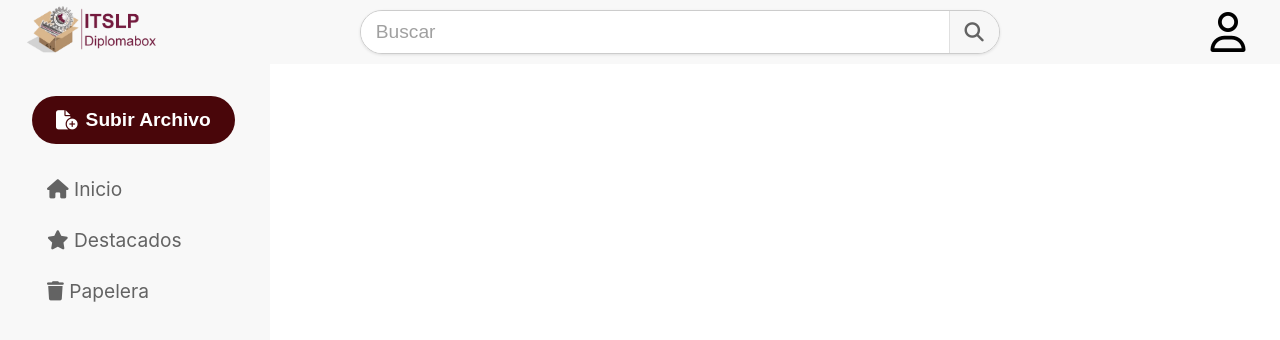
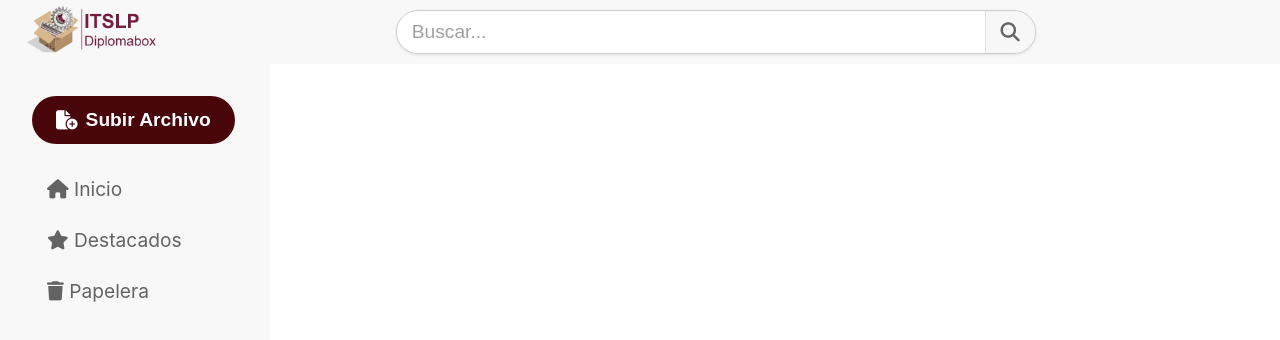
Before and after one commit to AmayaGM/Diplomabox, a Vue app: page / in a window 1280 px wide. Shown: the top 340 px of the page. Built offline with nearby package versions, Linux system fonts and the light colour scheme.

Commit message:
Buscador

```diff
--- a/src/components/Header.vue
+++ b/src/components/Header.vue
@@ -6,13 +6,11 @@
             </router-link>
     </div>
     <div class="searchb"><SearchBar></SearchBar></div>
-    <div class="config"><Configuracion></Configuracion></div>
 </div>
 </template>
 
 <script setup>
 import SearchBar from './modules/header/SearchBar.vue';
-import Configuracion from './modules/header/Configuracion.vue';
 </script>
 
 <style scoped>
@@ -21,13 +19,16 @@ import Configuracion from './modules/header/Configuracion.vue';
     width: 100%;
     display: flex;
     align-items: center;
+    /* Changed 'justify-content: space-between;' to 'space-around' or 'center' */
+    /* Let's use 'space-between' but modify 'searchb' */
     justify-content: space-between;
     padding: 0 1.5rem;
-    gap: 1rem;
+    gap: 1rem; /* This gap might push it off center, but let's manage it */
     background-color: var(--color-background-general);
 }
 
 .logo{
+    /* Use fixed width or 'flex-shrink: 0' to prevent it from shrinking */
     display: flex;
     align-items: center;
 }
@@ -37,13 +38,22 @@ import Configuracion from './modules/header/Configuracion.vue';
     margin: 0;
 }
 
-.search{
-    flex: 1;
+/* 🎯 Key changes for the search bar container */
+.searchb{
+    /* Takes up all available space between logo and any potential right-side element */
+    flex-grow: 1;
+    /* Use flexbox within 'searchb' to center its content */
+    display: flex;
+    justify-content: center; /* Centers the content (SearchBar) horizontally */
     align-items: center;
 }
 
-.config{
-    flex: 0 0 auto;
+/* The original 'search' class seems to be a typo or unused, based on the template.
+If 'searchb' wraps a 'search' div, apply flex-grow to 'search' too.
+If the SearchBar component itself has a root class 'search', you might not need this.
+.search{
+    flex: auto;
     align-items: center;
 }
+*/
 </style>
--- a/src/components/modules/header/Configuracion.vue
+++ /dev/null
@@ -1,18 +0,0 @@
-<template>
-    <div>
-    <i class="fas fa-user user-icon"></i>
-  </div>
-</template>
-<script setup></script>
-<style scoped>
-
-.user-icon {
-    width: 7vh;
-    height: 7vh;
-    font-size: 5vh;
-    display: flex;
-    align-items: center;
-    justify-content: center;
-}
-
-</style>
--- a/src/components/modules/header/SearchBar.vue
+++ b/src/components/modules/header/SearchBar.vue
@@ -1,75 +1,184 @@
 <template>
     <div class="search-component">
-      <input type="search" class="search-input" placeholder="Buscar">
-      <button type="button" class="search-button">
-    <i class="fas fa-magnifying-glass"></i>
-</button>
+      <input
+        type="search"
+        class="search-input"
+        placeholder="Buscar..."
+        v-model="searchTerm"
+        @input="handleSearch"
+      >
+      <button type="button" class="search-button" @click="handleSearchNow">
+        <i class="fas fa-magnifying-glass"></i>
+      </button>
     </div>
 </template>
 
-<script setup></script>
+<script setup>
+import { ref } from 'vue';
+import { useImageStore } from '@/stores/imageStore';
+
+const imageStore = useImageStore();
+// Usamos una ref local para el v-model, inicializada con el valor actual del store
+const searchTerm = ref(imageStore.globalSearchTerm.value);
+
+let searchTimeout = null;
+
+// Ejecuta la búsqueda con un retardo (debounce)
+const handleSearch = () => {
+    clearTimeout(searchTimeout);
+
+    // Espera 300ms después de la última pulsación antes de buscar
+    searchTimeout = setTimeout(() => {
+        // Llama a la función del store, que a su vez llama a fetchImages
+        imageStore.setSearchTerm(searchTerm.value);
+    }, 300);
+};
+
+// Ejecuta la búsqueda inmediatamente al hacer clic en el botón
+const handleSearchNow = () => {
+    clearTimeout(searchTimeout); // Cancelar cualquier debounce pendiente
+    imageStore.setSearchTerm(searchTerm.value);
+};
+</script>
 
 <style scoped>
+
 .search-component {
+
   display: flex;
+
   min-width: 50vw;
+
   height: 5.5vh;
+
   border: 1px solid #ccc;
+
   border-radius: 25px;
+
   overflow: hidden;
+
   box-shadow: 0 1px 3px rgba(0,0,0,0.1);
+
 }
 
+
+
 .search-input {
+
   flex: 1;
+
   border: none;
+
   padding: 0 15px;
+
   font-size: var(--font-size-searchbar);
+
   outline: none;
+
 }
 
+
+
 .search-input:hover {
+
   background-color: var(--color-searchBar-background-hover);
+
   border-color: var(--color-searchBar-border-hover);
+
 }
 
+
+
 .search-input:hover::placeholder {
+
   color: var(--color-searchBar-hover-text);
+
 }
 
+
+
 .search-input:focus {
+
   background-color: var(--color-searchBar-active-background);
+
   border-color: var(--color-searchBar-active-border);
+
 }
 
+
+
 .search-input:focus::placeholder {
+
   color: var(--color-searchBar-text);
+
 }
 
+
+
 .search-button {
+
   background-color: #f7f7f7;
+
   color: var(--color-searchBar-text);
+
   border: none;
+
   padding: 0 15px;
+
   cursor: pointer;
+
   font-size: var(--font-size-searchbar);
+
   border-left: 1px solid #e0e0e0;
+
   display: flex;
+
   align-items: center;
+
   justify-content: center;
+
+  transition: background-color 0.2s;
+
 }
 
+
+
 .search-button:hover{
-    background-color: var(--color-searchBar-button-active-background);
-    color: var(--color-searchBar-button-active-text);
+
+  background-color: var(--color-button-hover-background);
+
+  color: var(--color-button-active-text);
+
 }
 
-.search-component:focus-within {
-  border-color: #888;
+
+
+.search-button:active {
+
+  background-color: var( --color-button-active-background);
+
+  color: var(--color-button-hover-background);
+
+  transform: translateY(1px);
+
 }
 
-.search-input::placeholder {
-  color: #a0a0a0;
+
+
+.search-component:focus-within {
+
+  border-color: #888;
+
 }
 
+
+
+.search-input::placeholder {
+
+  color: #a0a0a0;
+
+}
+
+
+
 </style>
--- a/src/stores/imageStore.js
+++ b/src/stores/imageStore.js
@@ -5,6 +5,17 @@ import { supabase } from '@/supabase'; // Asegúrate de que esta ruta es correct
 const imagenes = ref([]); // Almacena todos los metadatos de la tabla
 const bucketName = 'imagenes_bucket';
 
+// NUEVO ESTADO PARA ALMACENAR EL TÉRMINO DE BÚSQUEDA
+const globalSearchTerm = ref('');
+
+/**
+ * Función para actualizar el término de búsqueda y recargar las imágenes.
+ * @param {string} term - El término de búsqueda.
+ */
+const setSearchTerm = async (term) => {
+    globalSearchTerm.value = term.trim(); // Eliminar espacios al inicio/fin
+    await fetchImages(); // Recargar imágenes con el nuevo filtro aplicado
+};
 // --- FUNCIONES DE GESTIÓN DE DATOS ---
 
 // Estado para el ordenamiento actual: campo y dirección
@@ -47,17 +58,31 @@ const applySort = (field, direction) => {
  */
 const fetchImages = async () => {
     try {
-        const { data, error } = await supabase
+        // 1. Iniciar la consulta
+        let query = supabase
             .from('imagenes_publicas')
-            .select('*')
-            .order('fecha_actualizacion', { ascending: false });
+            .select('*');
+
+        // 2. APLICAR FILTRO DE BÚSQUEDA
+        const term = globalSearchTerm.value;
+        if (term.length > 0) {
+            // Utilizamos .or() para buscar en múltiples columnas:
+            // 'nombre_archivo_usuario' o 'nombre_quien_sube'
+            // Usamos .ilike() para coincidencia parcial e insensible a mayúsculas
+            // El operador '%...%' busca coincidencias que contengan el término.
+            query = query.or(
+                `nombre_archivo_usuario.ilike.%${term}%,nombre_quien_sube.ilike.%${term}%`
+            );
+        }
+
+        // 3. Aplicar ordenamiento
+        const { data, error } = await query
+            .order('fecha_actualizacion', { ascending: false }); // Opcional: ordenar inicialmente por fecha
 
         if (error) throw error;
         imagenes.value = data;
 
-        imagenes.value = data;
-
-        // Aplicar el ordenamiento actual si ya ha sido modificado
+        // 4. Aplicar el ordenamiento de Vue al array de resultados (para respetar la UI)
         applySort(currentSort.value.field, currentSort.value.direction);
     } catch (error) {
         console.error('Error al cargar las imágenes:', error.message);
@@ -290,5 +315,7 @@ export function useImageStore() {
         imagenesEnPapelera,
         currentSort, // Exportar para saber qué opción está activa
         applySort,
+        globalSearchTerm, // Para mantener el estado del input
+        setSearchTerm,
     };
 }
--- a/src/supabase.js
+++ b/src/supabase.js
@@ -3,5 +3,4 @@ import { createClient } from '@supabase/supabase-js'
 const supabaseUrl = 'https://xxx.supabase.co';
 const supabaseAnonKey = 'xxx';
 
-
 export const supabase = createClient(supabaseUrl, supabaseAnonKey);
```
